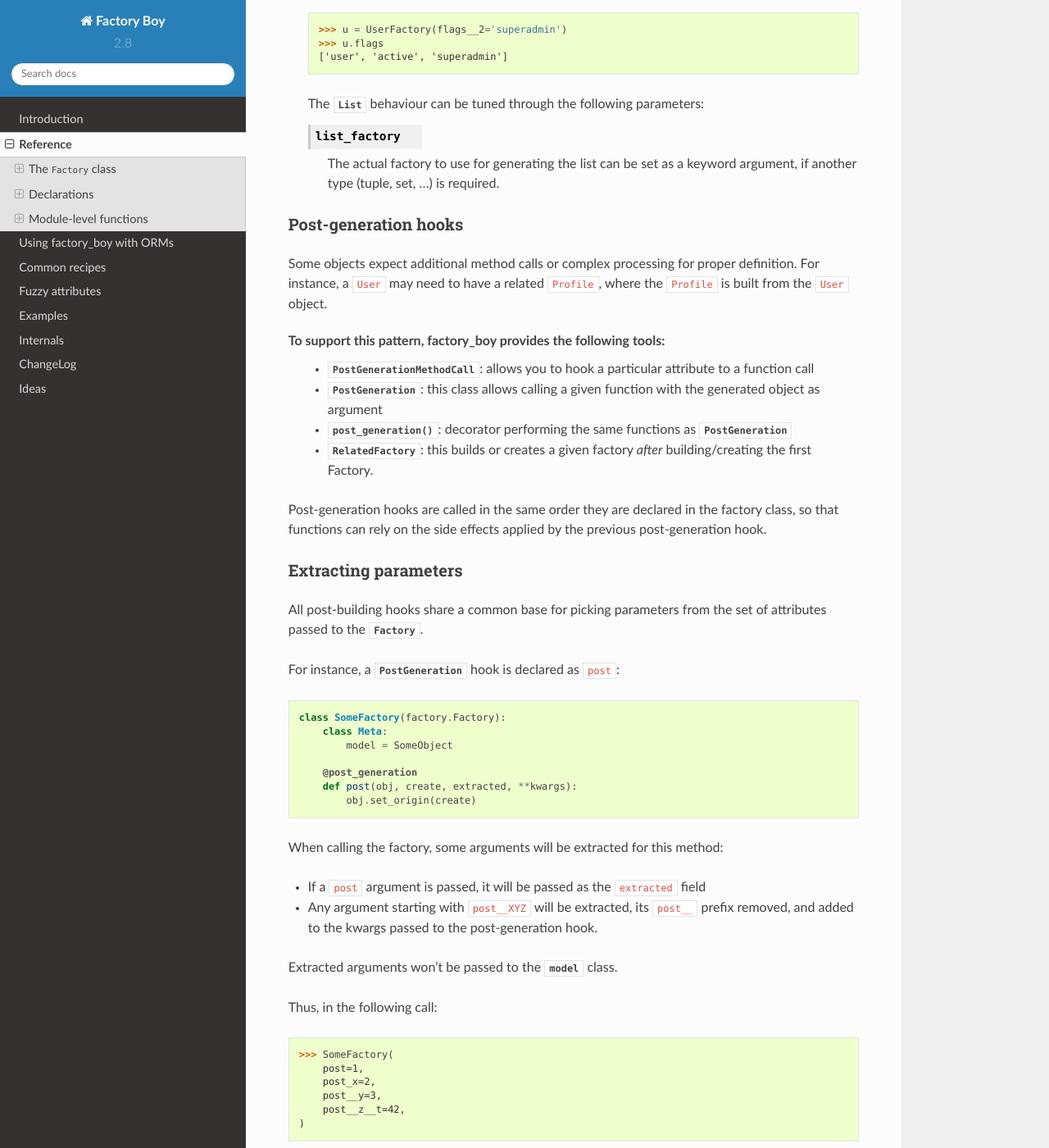
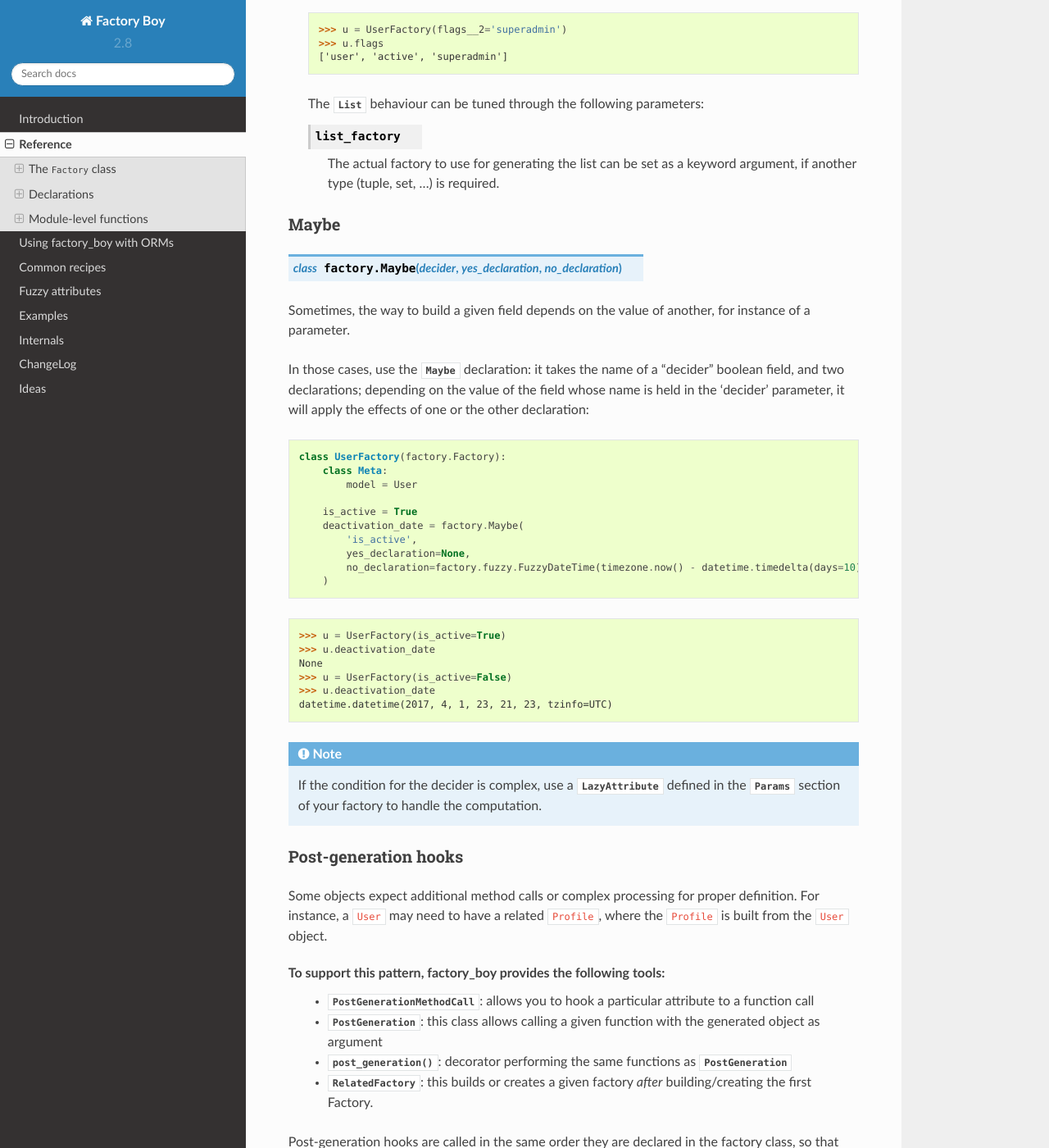
Before and after one commit to FactoryBoy/factory_boy, a Sphinx documentation site: the page built from docs/reference.rst, in a window 1280 px wide and 1400 px high, scrolled down 25114 px. Shown: the whole window at 82% size. Built offline with Sphinx 7.4.7 and the Read the Docs theme 2.0.0, drawn with Linux system fonts in a browser that asks for light colours.

Commit message:
Fixup: Document the Maybe option.

```diff
--- a/docs/changelog.rst
+++ b/docs/changelog.rst
@@ -7,6 +7,8 @@ master
 *New:*
 
     - :issue:`275`: `factory.fuzzy` and `factory.faker` now use the same random seed.
+    - Add :class:`factory.Maybe`, which chooses among two possible declarations based
+      on another field's value (powers the :class:`~factory.Trait` feature).
 
 *Deprecation:*
 
--- a/docs/reference.rst
+++ b/docs/reference.rst
@@ -1214,7 +1214,7 @@ That declaration takes a single argument, a dot-delimited path to the attribute
 
 .. code-block:: python
 
-    class UserFactory(factory.Factory)
+    class UserFactory(factory.Factory):
         class Meta:
             model = User
 
@@ -1493,6 +1493,45 @@ with the :class:`Dict` and :class:`List` attributes:
         The actual factory to use for generating the list can be set as a keyword
         argument, if another type (tuple, set, ...) is required.
 
+
+Maybe
+"""""
+
+.. class:: Maybe(decider, yes_declaration, no_declaration)
+
+Sometimes, the way to build a given field depends on the value of another,
+for instance of a parameter.
+
+In those cases, use the :class:`~factory.Maybe` declaration:
+it takes the name of a "decider" boolean field, and two declarations; depending on
+the value of the field whose name is held in the 'decider' parameter, it will
+apply the effects of one or the other declaration:
+
+.. code-block:: python
+
+    class UserFactory(factory.Factory):
+        class Meta:
+            model = User
+
+        is_active = True
+        deactivation_date = factory.Maybe(
+            'is_active',
+            yes_declaration=None,
+            no_declaration=factory.fuzzy.FuzzyDateTime(timezone.now() - datetime.timedelta(days=10)),
+        )
+
+.. code-block:: pycon
+
+    >>> u = UserFactory(is_active=True)
+    >>> u.deactivation_date
+    None
+    >>> u = UserFactory(is_active=False)
+    >>> u.deactivation_date
+    datetime.datetime(2017, 4, 1, 23, 21, 23, tzinfo=UTC)
+
+.. note:: If the condition for the decider is complex, use a :class:`LazyAttribute`
+          defined in the :attr:`~Factory.Params` section of your factory to
+          handle the computation.
 
 
 Post-generation hooks
```
